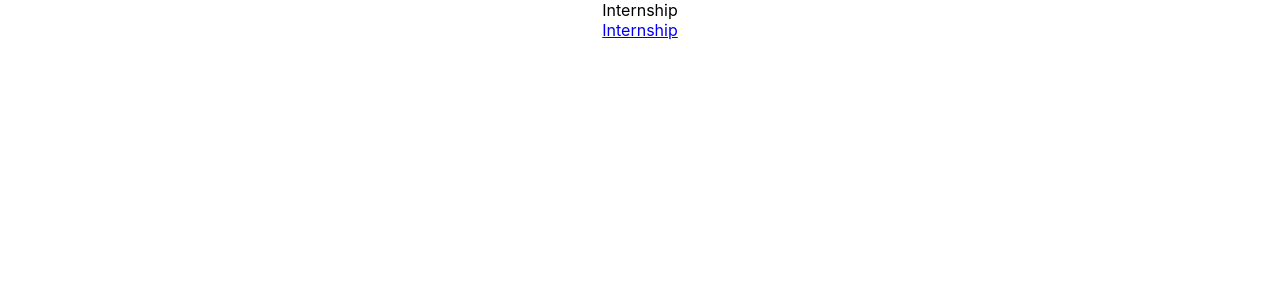
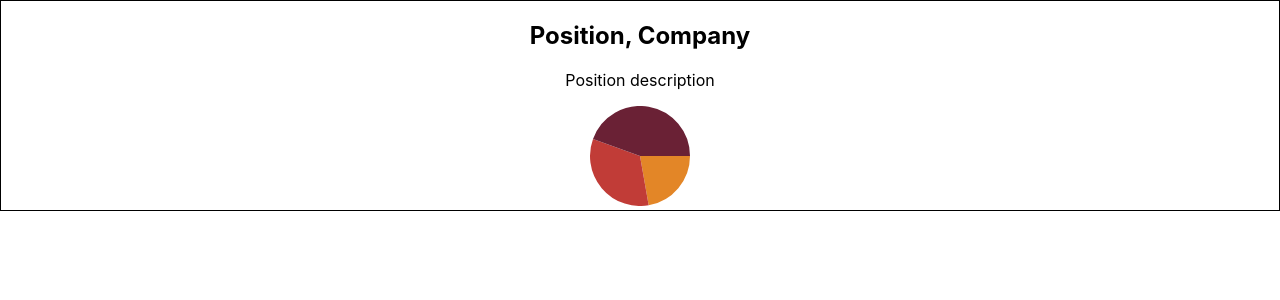
Before and after one commit to anjalisamavedam/sprout-technica-2022, a React (Create React App) app in the folder my-app/: page /internship in a window 1280 px wide. Shown: the top 300 px of the page. Built offline with nearby package versions, Linux system fonts and the light colour scheme.

Commit message:
started jobcard component

```diff
--- a/my-app/public/index.html
+++ b/my-app/public/index.html
@@ -29,6 +29,7 @@
   <body>
     <noscript>You need to enable JavaScript to run this app.</noscript>
     <div id="root">
+      <a href="/internship">Internship</a>
     </div>
     <!--
       This HTML file is a template.
--- a/my-app/src/App.js
+++ b/my-app/src/App.js
@@ -11,7 +11,7 @@ function App() {
           <Route path='/internship' element={<Internship/>}></Route>
         </Routes>
       </Router>
-      <a href="/internship">Internship</a>
+      {/* <a href="/internship">Internship</a> */}
 
 
     </div>
--- a/my-app/src/components/internship/Internship.jsx
+++ b/my-app/src/components/internship/Internship.jsx
@@ -1,8 +1,12 @@
 import React, { memo } from 'react'
+import JobCard from './JobCard'
 
 const Internship = memo(() => {
   return (
-    <div>Internship</div>
+    <div>
+      <JobCard/>
+
+    </div>
   )
 })
 
--- /dev/null
+++ b/my-app/src/components/internship/JobCard.css
@@ -0,0 +1,10 @@
+.jobcard {
+  border: 1px black solid;
+
+}
+
+.pie-chart {
+
+  height: 100px;
+
+}
--- a/my-app/src/components/internship/JobCard.jsx
+++ b/my-app/src/components/internship/JobCard.jsx
@@ -1,8 +1,23 @@
 import React, { memo } from 'react'
+import { PieChart } from 'react-minimal-pie-chart'
+import './JobCard.css'
 
 const JobCard = memo(() => {
   return (
-    <div>JobCard</div>
+    <div className='jobcard'>
+      <h2>Position, Company</h2>
+      <p>Position description</p>
+      <PieChart className='pie-chart'
+        data={[
+          { title: 'One', value: 10, color: '#E38627' },
+          { title: 'Two', value: 15, color: '#C13C37' },
+          { title: 'Three', value: 20, color: '#6A2135' },
+        ]}
+      />
+
+
+
+    </div>
   )
 })
 
```
Also changed, not shown: 1 other file (tests, documents, lock files or other folders).
